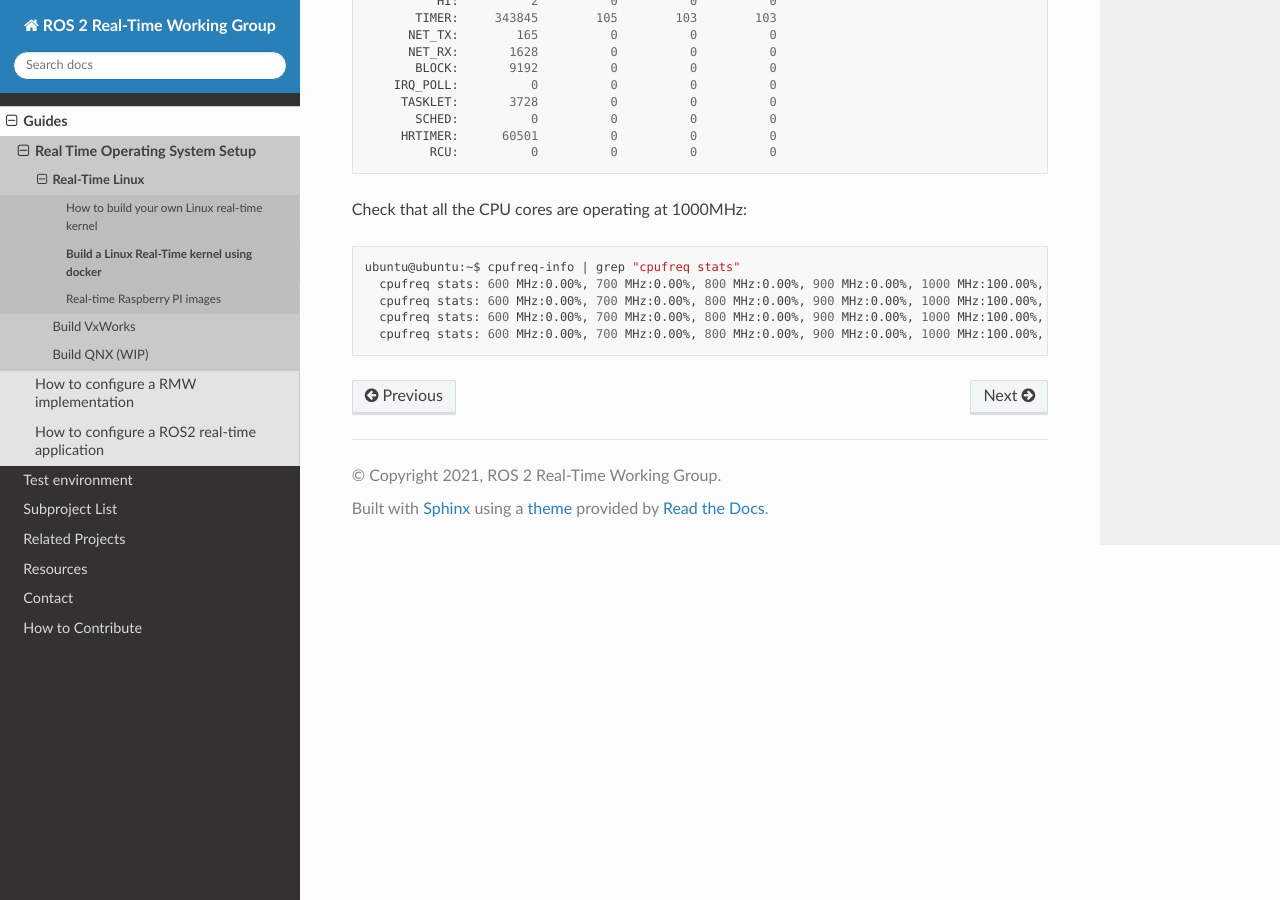
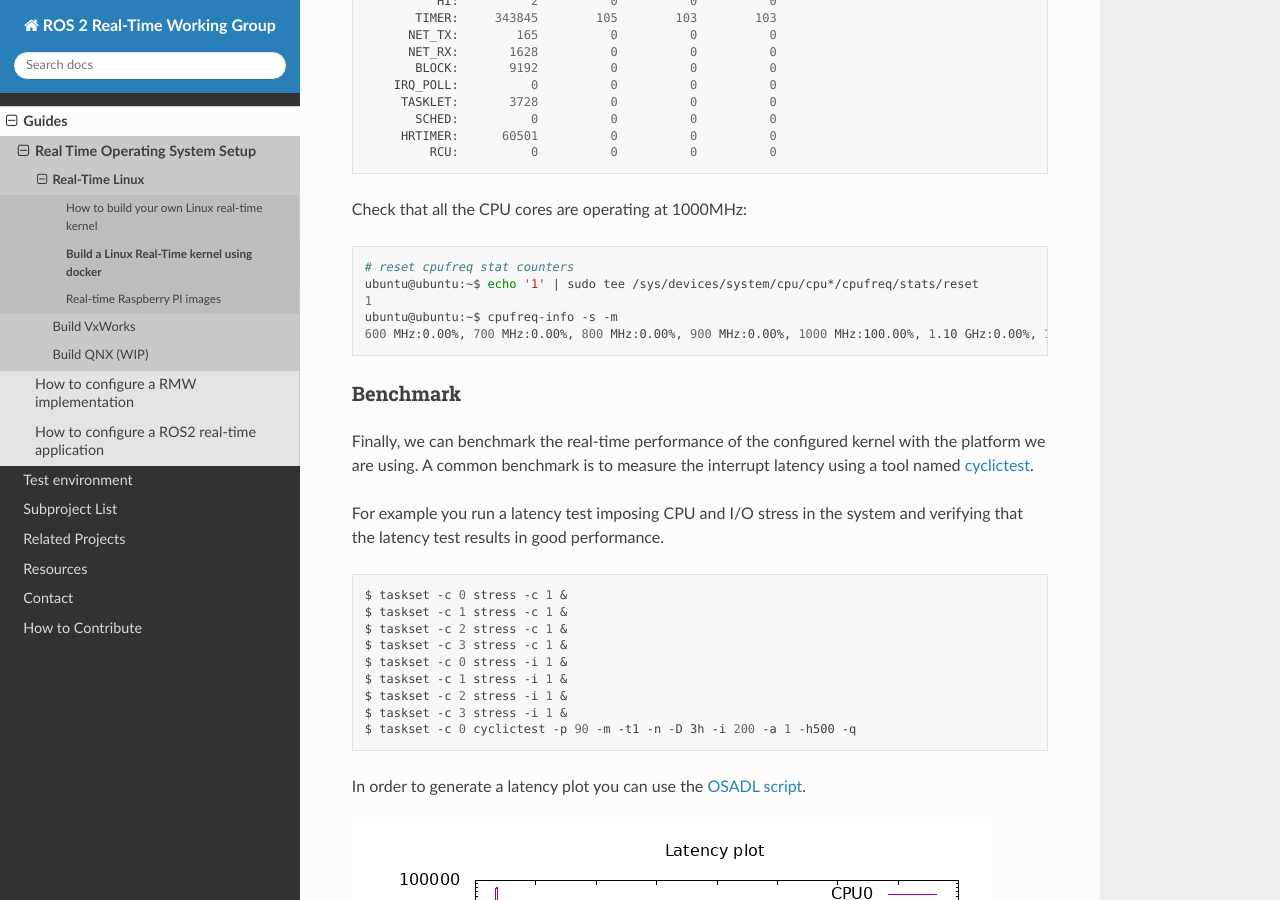
Before and after one commit to ros-realtime/rtwg_documentation, a Sphinx documentation site: the page built from source/Guides/Real-Time-Operating-System-Setup/Real-Time-Linux/build_rt_kernel_using_docker.md, in a window 1280 px wide and 900 px high, scrolled down 5351 px. Built offline with Sphinx 7.4.7 and the Read the Docs theme 2.0.0, drawn with Linux system fonts in a browser that asks for light colours.

Commit message:
Add benchmark section

````diff
--- a/source/Guides/Real-Time-Operating-System-Setup/Real-Time-Linux/build_rt_kernel_using_docker.md
+++ b/source/Guides/Real-Time-Operating-System-Setup/Real-Time-Linux/build_rt_kernel_using_docker.md
@@ -264,9 +264,32 @@ ubuntu@ubuntu:~$ cat /proc/softirqs
 Check that all the CPU cores are operating at 1000MHz:
 
 ```bash
-ubuntu@ubuntu:~$ cpufreq-info | grep "cpufreq stats"
-  cpufreq stats: 600 MHz:0.00%, 700 MHz:0.00%, 800 MHz:0.00%, 900 MHz:0.00%, 1000 MHz:100.00%, 1.10 GHz:0.00%, 1.20 GHz:0.00%, 1.30 GHz:0.00%, 1.40 GHz:0.00%, 1.50 GHz:0.00%
-  cpufreq stats: 600 MHz:0.00%, 700 MHz:0.00%, 800 MHz:0.00%, 900 MHz:0.00%, 1000 MHz:100.00%, 1.10 GHz:0.00%, 1.20 GHz:0.00%, 1.30 GHz:0.00%, 1.40 GHz:0.00%, 1.50 GHz:0.00%
-  cpufreq stats: 600 MHz:0.00%, 700 MHz:0.00%, 800 MHz:0.00%, 900 MHz:0.00%, 1000 MHz:100.00%, 1.10 GHz:0.00%, 1.20 GHz:0.00%, 1.30 GHz:0.00%, 1.40 GHz:0.00%, 1.50 GHz:0.00%
-  cpufreq stats: 600 MHz:0.00%, 700 MHz:0.00%, 800 MHz:0.00%, 900 MHz:0.00%, 1000 MHz:100.00%, 1.10 GHz:0.00%, 1.20 GHz:0.00%, 1.30 GHz:0.00%, 1.40 GHz:0.00%, 1.50 GHz:0.00%
+# reset cpufreq stat counters
+ubuntu@ubuntu:~$ echo '1' | sudo tee /sys/devices/system/cpu/cpu*/cpufreq/stats/reset
+1
+ubuntu@ubuntu:~$ cpufreq-info -s -m
+600 MHz:0.00%, 700 MHz:0.00%, 800 MHz:0.00%, 900 MHz:0.00%, 1000 MHz:100.00%, 1.10 GHz:0.00%, 1.20 GHz:0.00%, 1.30 GHz:0.00%, 1.40 GHz:0.00%, 1.50 GHz:0.00%
 ```
+
+### Benchmark
+
+Finally, we can benchmark the real-time performance of the configured kernel with the platform we are using. A common benchmark is to measure the interrupt latency using a tool named [cyclictest](https://wiki.linuxfoundation.org/realtime/documentation/howto/tools/cyclictest/start).
+
+For example you run a latency test imposing CPU and I/O stress in the system and verifying that the latency test results in good performance.
+
+```bash
+$ taskset -c 0 stress -c 1 &
+$ taskset -c 1 stress -c 1 &
+$ taskset -c 2 stress -c 1 &
+$ taskset -c 3 stress -c 1 &
+$ taskset -c 0 stress -i 1 &
+$ taskset -c 1 stress -i 1 &
+$ taskset -c 2 stress -i 1 &
+$ taskset -c 3 stress -i 1 &
+$ taskset -c 0 cyclictest -p 90 -m -t1 -n -D 3h -i 200 -a 1 -h500 -q
+```
+
+In order to generate a latency plot you can use the [OSADL script](https://www.osadl.org/Create-a-latency-plot-from-cyclictest-hi.bash-script-for-latency-plot.0.html).
+
+
+![](./images/rpi4_latency_plot.png)
````
Also changed, not shown: source/Guides/Real-Time-Operating-System-Setup/Real-Time-Linux/images/rpi4_latency_plot.png (added).
